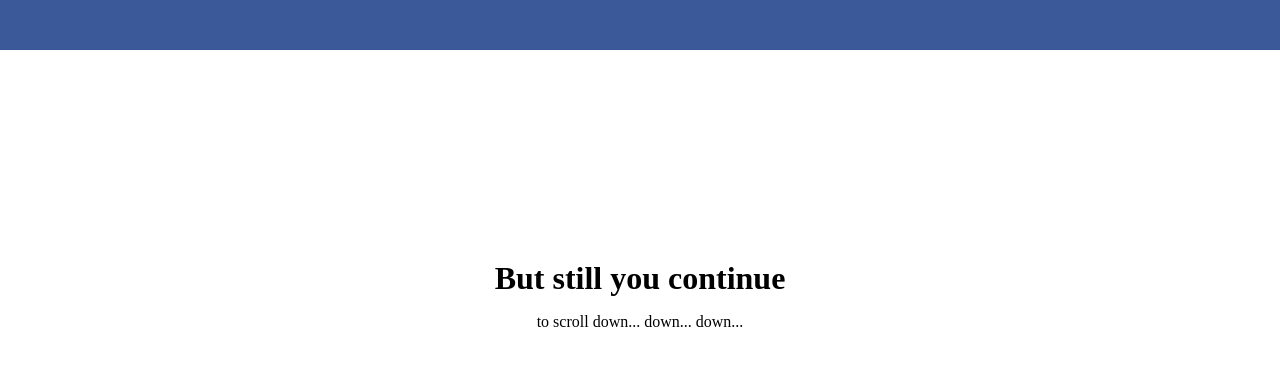
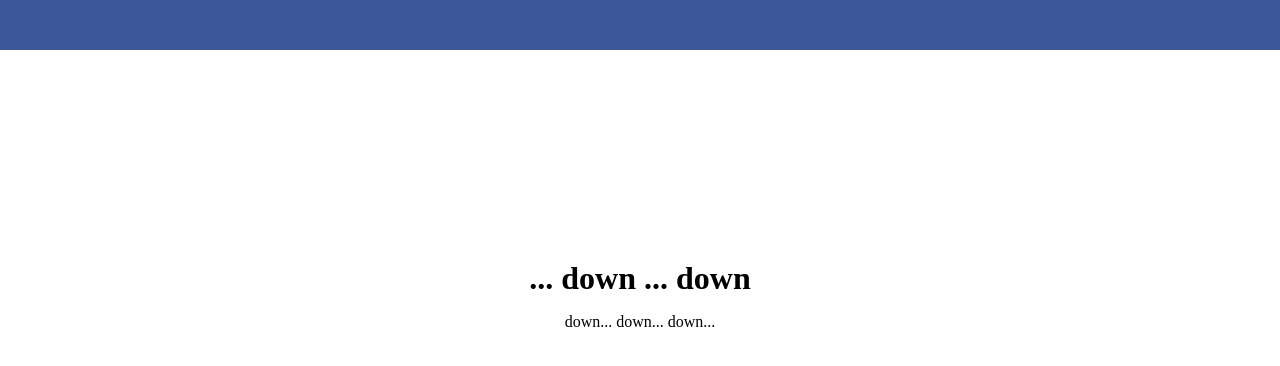
Before and after one commit to jelontok/jelontok.github.com, a Jekyll site: the page sara.html, which Jekyll copies as it is, in a window 1280 px wide and 900 px high, scrolled down 13496 px. Shown: the top 366 px of the window. Built offline with Jekyll 4.4.1, drawn with Linux system fonts in a browser that asks for light colours; nearby versions of some CDN libraries; Markdown is read by kramdown in place of the engine named in the settings; some of the changed text lies outside the part shown.

Commit message:
Update sara.html

```diff
--- a/sara.html
+++ b/sara.html
@@ -87,6 +87,10 @@
         <h1>But still you continue</h1>
         <p>to scroll down... down... down...<p>
     </div>
+    <div class="x">
+        <h1>... down ... down</h1>
+        <p>down... down... down...<p>
+    </div>
 
 </body>
 </html>
```
Also changed, not shown: other parts of sara.html (+1 -1 lines).
